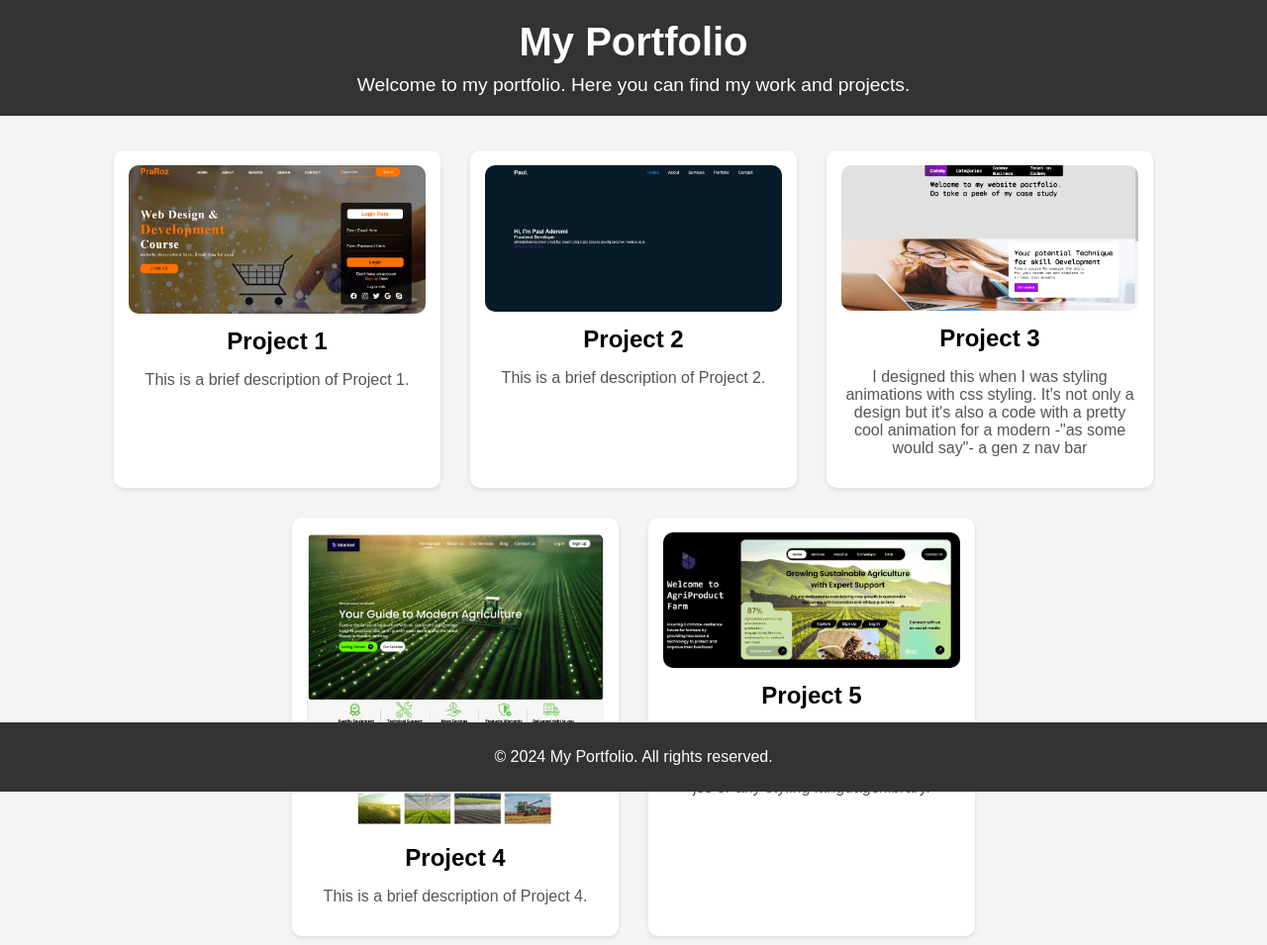
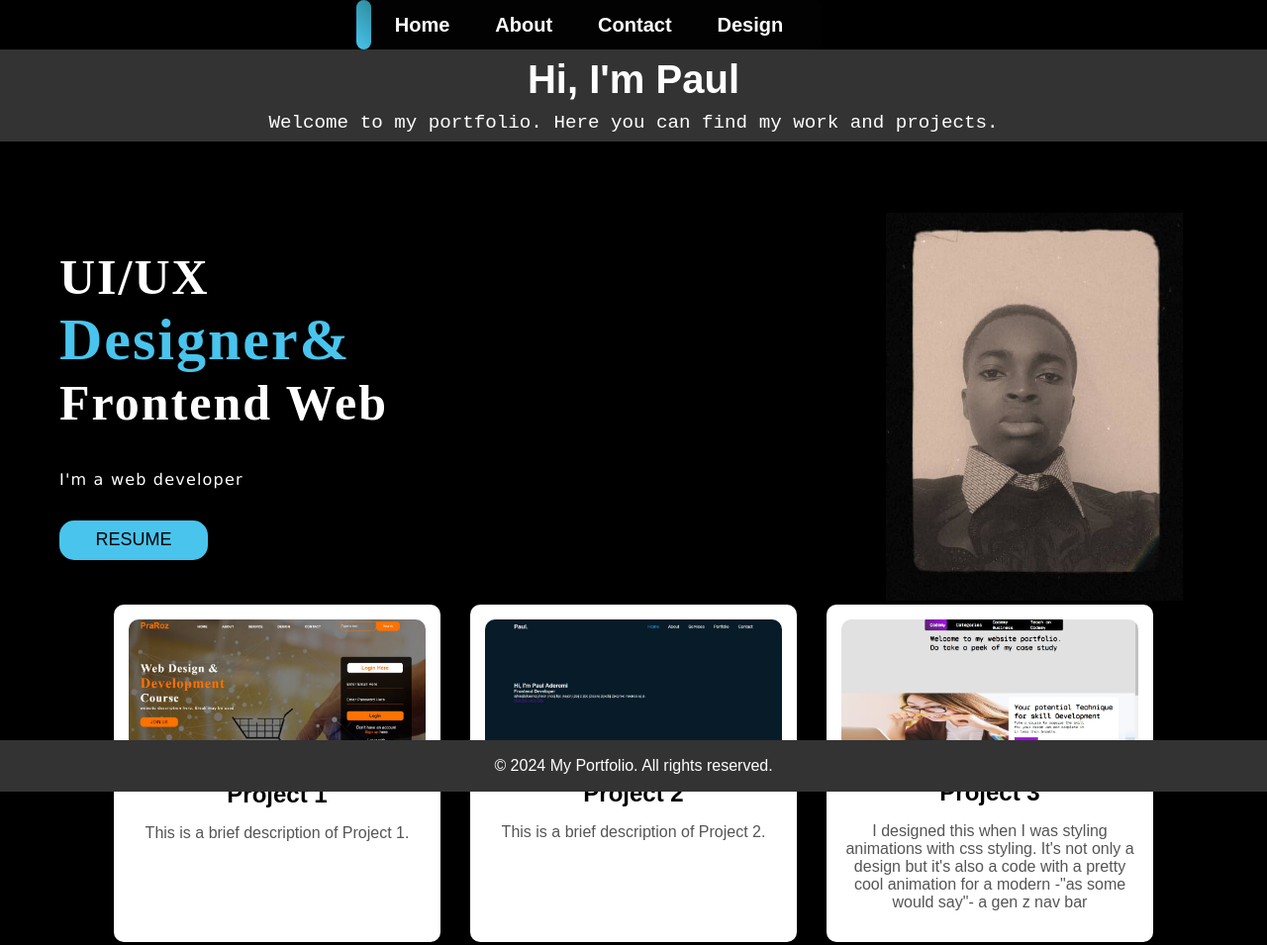
Before and after one commit to apaulstle/UI-UX, a plain HTML site: page index.html in a window 1280 px wide. Shown: the top 955 px of the page at 99% size. Drawn offline with Linux system fonts and the light colour scheme.

Commit message:
Changed heading paragraph into a scrolling text

```diff
--- a/index.css
+++ b/index.css
@@ -2,13 +2,69 @@ body {
     font-family: Arial, sans-serif;
     margin: 0;
     padding: 0;
-    background-color: #f4f4f4;
+    background-color: #000000;
+}
+
+nav{
+    position: relative;
+    width: 470px;
+    display: flex;
+    justify-content: center;
+    align-items: center;
+    background: rgb(2, 2, 2);
+    height: 50px;
+    border-radius: 8px;
+    left: 360px;
+}
+
+nav a{
+    position: relative;
+    display: inline-block;
+    justify-content: center;
+    text-decoration: none;
+    font-size: 20px;
+    font-weight: bold;
+    color: #fff;
+    padding: 0 23px;
+    z-index: 6;
+    transition: 0.4s ease-in-out;
+}
+
+nav a:hover{
+    color: #091930;
+}
+
+nav span{
+    position: absolute;
+    top: 0;
+    left: 0;
+    width: 15px;
+    height: 100%;
+    background: linear-gradient(45deg, #48c4ed,#2d8d9e);
+    border-radius: 8px;
+    transition: .5s;
+}
+nav a:nth-child(1):hover~span{
+    left: 10px;
+    width: 110px;
+}
+nav a:nth-child(2):hover~span{
+    left: 120px;
+    width: 100px;
+}
+nav a:nth-child(3):hover~span{
+    left: 225px;
+    width: 110px;
+}
+nav a:nth-child(4):hover~span{
+    left: 340px;
+    width: 110px;
 }
 
 header {
     background-color: #333;
     color: #fff;
-    padding: 20px 0;
+    padding: 8px 0;
     text-align: center;
 }
 
@@ -20,6 +76,78 @@ header h1 {
 header p {
     font-size: 1.2em;
     margin: 10px 0 0;
+    font-family: 'Courier New', Courier, monospace
+}
+
+.profile{
+    width:300px;
+    height: 300px;
+    background: linear-gradient(to top, rgba(0,0,0,0.8)50%,rgba(0,0,0,0.8)50%);
+    position: absolute;
+    top: 190px;
+    left: 870px;
+    border-radius: 10px;
+    padding: 25px;
+}
+
+.profilepic{
+        top: 120px;
+        height: 49vh;
+        float: right;
+        width: 100%;
+}
+
+.content{
+    width: 1200px;
+    height: auto;
+    margin: auto;
+    color: #fff;
+    position: relative;
+ }
+
+ .content .par{
+    padding-left: 20px;
+    padding-bottom: 25px;
+    font-family: 'Lucida Sans';
+    letter-spacing: 1.2px;
+    line-height: 30px;
+    margin-bottom: 1px;
+ }
+
+ .content h1{
+    font-family: 'Times New Roman', Times, serif;
+    font-size: 50px;
+    padding-left: 20px;
+    letter-spacing: 2px;
+    margin-top: 9%;
+ }
+
+ .content .cn{
+    width: 150px;
+    height: 40px;
+    background: #48c4ed;
+    border: none;
+    margin-bottom: 10px;
+    margin-left: 20px;
+    font-size: 18px;
+    border-radius: 15px;
+    cursor: pointer;
+    transition: .4s ease;
+ }
+
+ .content .cn a{
+    text-decoration: none;
+    color: #000;
+    transition: .3s ease;
+ }
+
+.cn:hover{
+    background-color: #fff;
+}
+
+.content span{
+    color: #48c4ed;
+    font-size: 60px;
 }
 
 .portfolio {
@@ -58,8 +186,31 @@ footer {
     background-color: #333;
     color: #fff;
     text-align: center;
-    padding: 10px 0;
+    padding: 1px 0;
     position: fixed;
     bottom: 0;
     width: 100%;
 }
+/*
+.scroll-container {
+    width: 100%;
+    overflow: hidden;
+    white-space: nowrap;
+    background-color: #f8f8f8;
+    padding: 10px 0;
+}
+*/
+.scroll-text {
+    display: inline-block;
+    white-space: nowrap;
+    animation: scrollText 10s linear infinite;
+}
+
+@keyframes scrollText {
+    from {
+        transform: translateX(100%);
+    }
+    to {
+        transform: translateX(-100%);
+    }
+}
--- a/index.html
+++ b/index.html
@@ -7,10 +7,28 @@
     <link rel="stylesheet" href="index.css">
 </head>
 <body>
+    <nav>
+        <a href="#">Home</a>
+        <a href="#">About</a>
+        <a href="#">Contact</a>
+        <a href="#">Design</a>
+        <span></span>
+    </nav>
     <header>
-        <h1>My Portfolio</h1>
-        <p>Welcome to my portfolio. Here you can find my work and projects.</p>
+        <h1>Hi, I'm Paul</h1>
+        <p class="scroll-text">Welcome to my portfolio. Here you can find my work and projects.</p>
     </header>
+
+    <div class="content">
+        <h1>UI/UX <br><span>Designer&</span><br>Frontend Web</h1>
+        <p class="par">I'm a web developer </p>
+
+        <button class="cn"><a href="#">RESUME</a></button>
+    </div>
+
+    <div class="profile">
+        <img class="profilepic" src="./Profilepic.jpeg" alt="profile pic">
+    </div>
 
     <section class="portfolio">
         <div class="portfolio-item">
```
Also changed, not shown: Profile.jpeg (added), Profilepic.jpeg (added).
